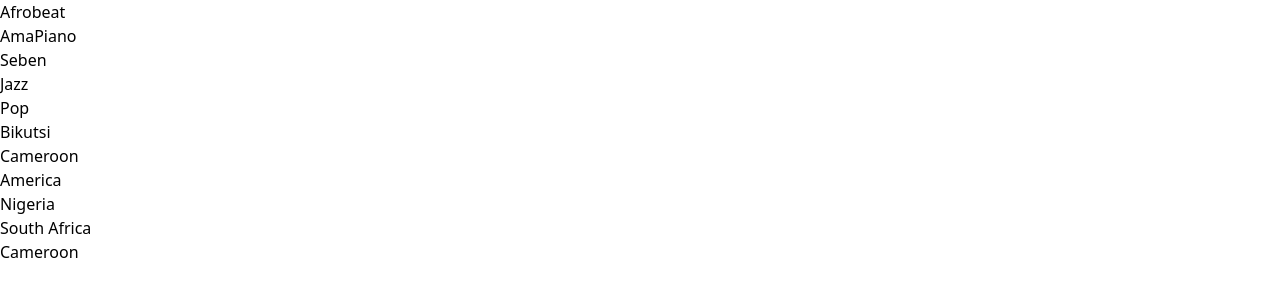
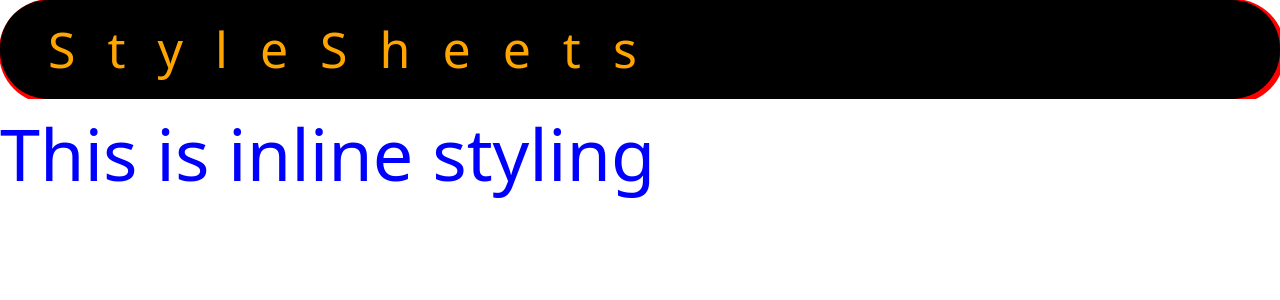
Before and after one commit to YannKamche/Learning-React, a React (Vite) app in the folder hello-world/: page / in a window 1280 px wide. Shown: the top 300 px of the page. Built offline with nearby package versions, Linux system fonts and the light colour scheme.

Commit message:
Styling and CSS Basics

```diff
--- a/hello-world/src/App.jsx
+++ b/hello-world/src/App.jsx
@@ -9,6 +9,8 @@ import EventBinding from './components/EventBinding'
 import ParentComponent from './components/ParentComponent'
 import UserGreeting from './components/UserGreeting'
 import NameList from './components/NameList'
+import StyleSheet from './components/StyleSheet'
+import Inline from './components/Inline'
 
 const App = () => {
   return (
@@ -26,7 +28,9 @@ const App = () => {
       {/* <ParentComponent /> */}
       {/* <UserGreeting /> */}
 
-      <NameList />
+      {/* <NameList /> */}
+      <StyleSheet primary={true}/>
+      <Inline />
     </div>
   )
 }
--- /dev/null
+++ b/hello-world/src/components/Inline.jsx
@@ -0,0 +1,17 @@
+import React from 'react'
+
+const heading = {
+    fontSize: '72px',
+    color: 'blue',
+    backgroundColor: "white"
+}
+
+const Inline = () => {
+  return (
+    <div>
+      <h1 style={heading}>This is inline styling</h1>
+    </div>
+  )
+}
+
+export default Inline
--- /dev/null
+++ b/hello-world/src/components/StyleSheet.jsx
@@ -0,0 +1,13 @@
+import React from 'react'
+import './styles.css'
+
+const StyleSheet = (props) => {
+    const primary = props.primary == true ? 'primary': ''
+  return (
+    <div>
+      <h1 className={`font-xl ${primary}`}>StyleSheets</h1>
+    </div>
+  )
+}
+
+export default StyleSheet
--- /dev/null
+++ b/hello-world/src/components/styles.css
@@ -0,0 +1,13 @@
+.primary {
+    color: orange;
+    line-height: 0.2rem;
+    letter-spacing: 2rem;
+    background-color: black;
+    padding: 3rem;
+    border-radius: 3rem;
+    box-shadow: 2px 2px 0 3px red;
+}
+
+.font-xl {
+    font-size: 50px;
+}
```
